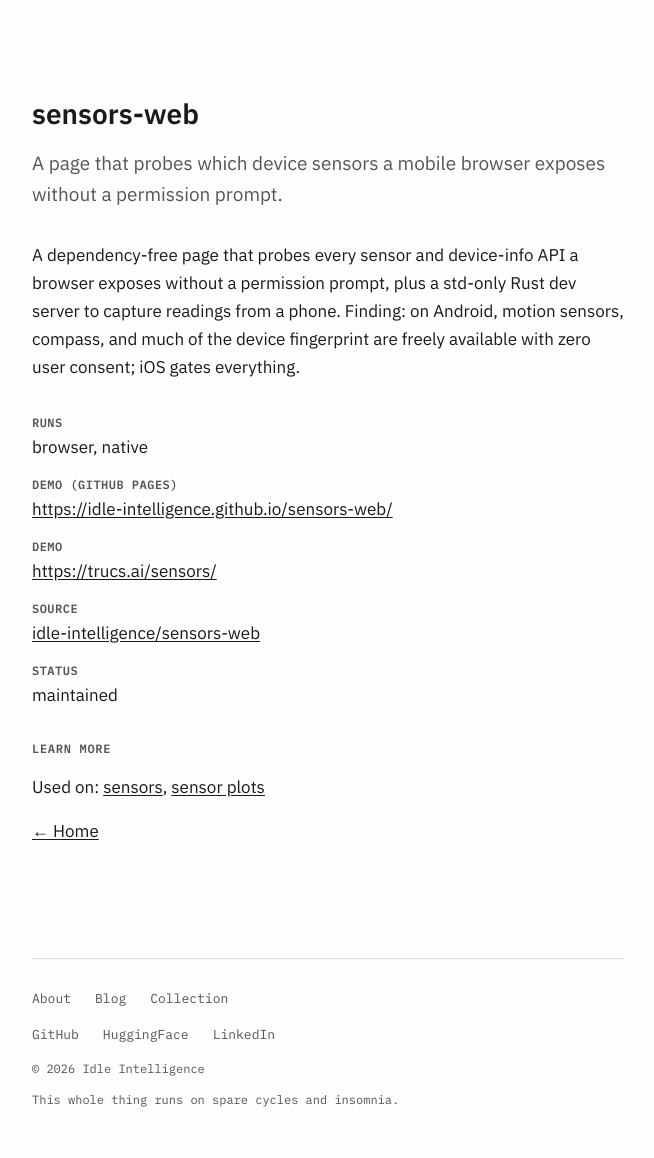
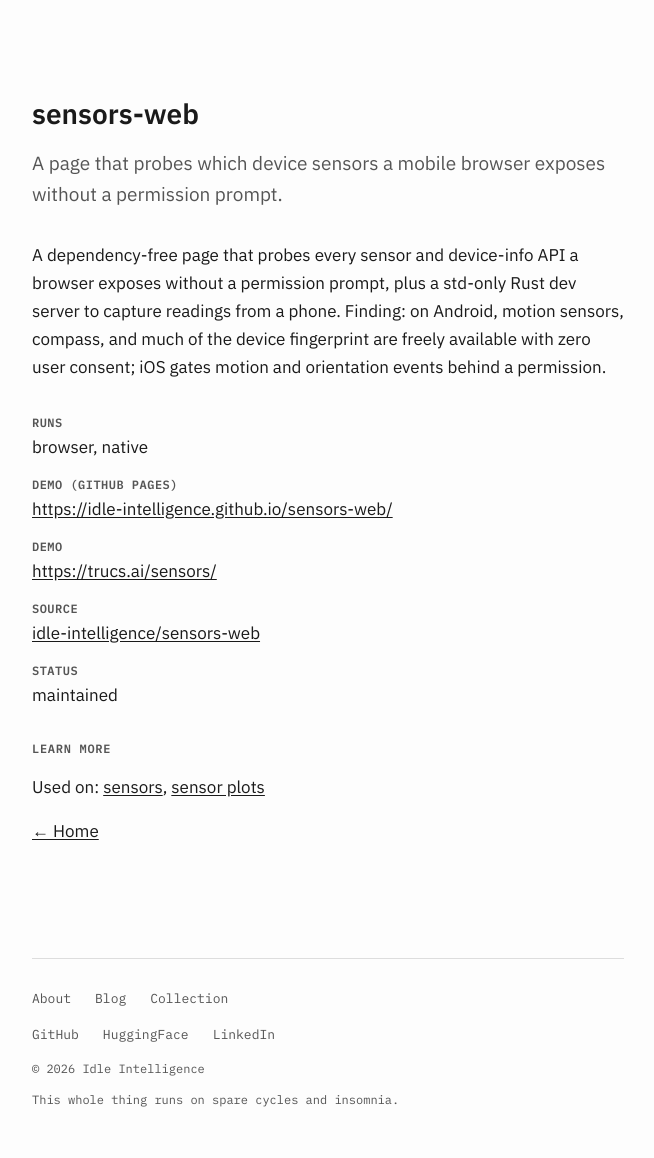
Before and after one commit to idle-intelligence/site, a Jekyll site: the page built from _collection/sensors-web.md, in a window 1280 px wide. Shown: the whole page, without its empty margins (312-966 px from the left). Built offline with Jekyll 4.4.1, drawn with Linux system fonts in a browser that asks for light colours.

Commit message:
sensors-web card: state the iOS finding as the README does

```diff
--- a/_collection/sensors-web.md
+++ b/_collection/sensors-web.md
@@ -25,7 +25,7 @@ blurb: >-
   exposes without a permission prompt, plus a std-only Rust dev server to
   capture readings from a phone. Finding: on Android, motion sensors, compass,
   and much of the device fingerprint are freely available with zero user
-  consent; iOS gates everything.
+  consent; iOS gates motion and orientation events behind a permission.
 ---
 
 {{ page.blurb }}
```
